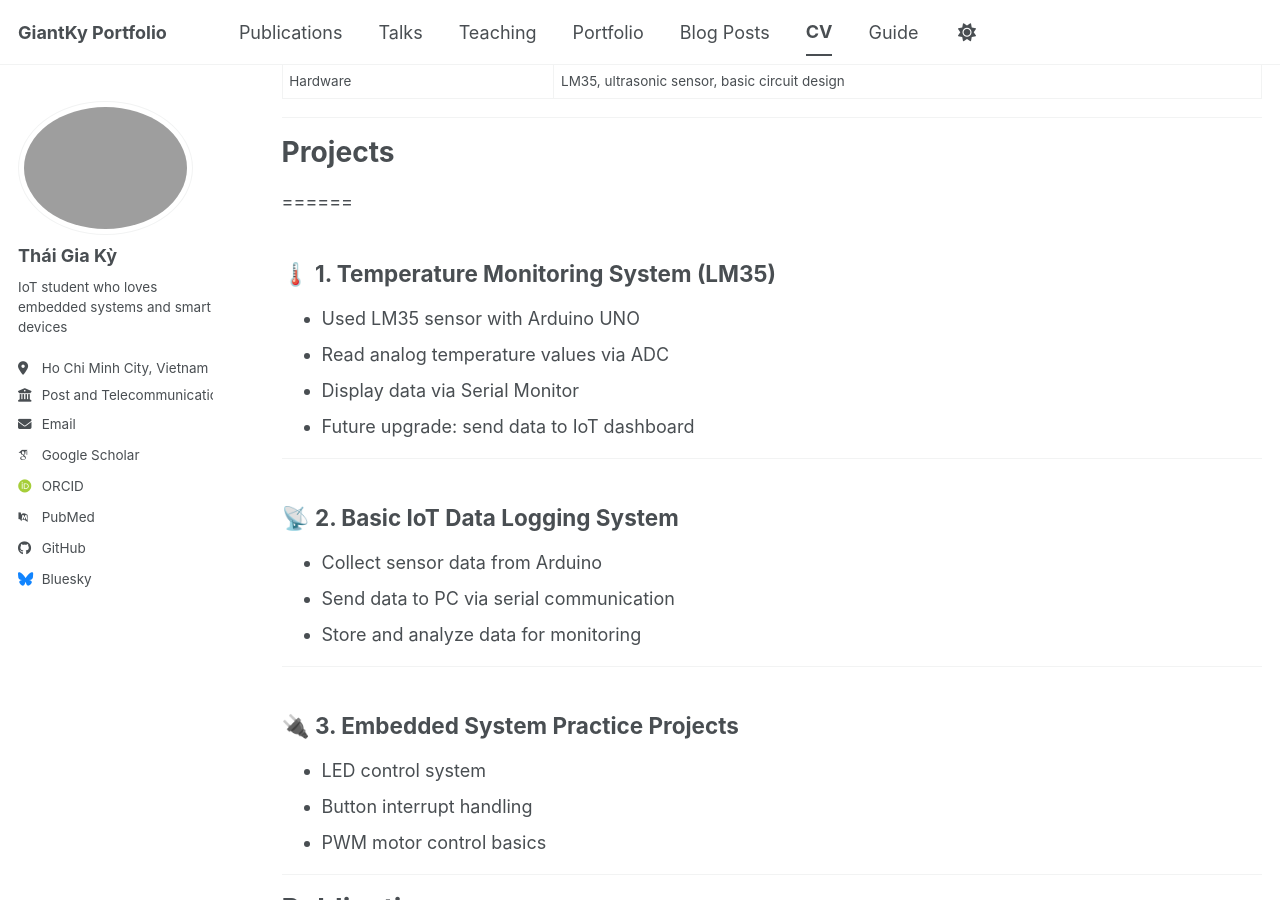
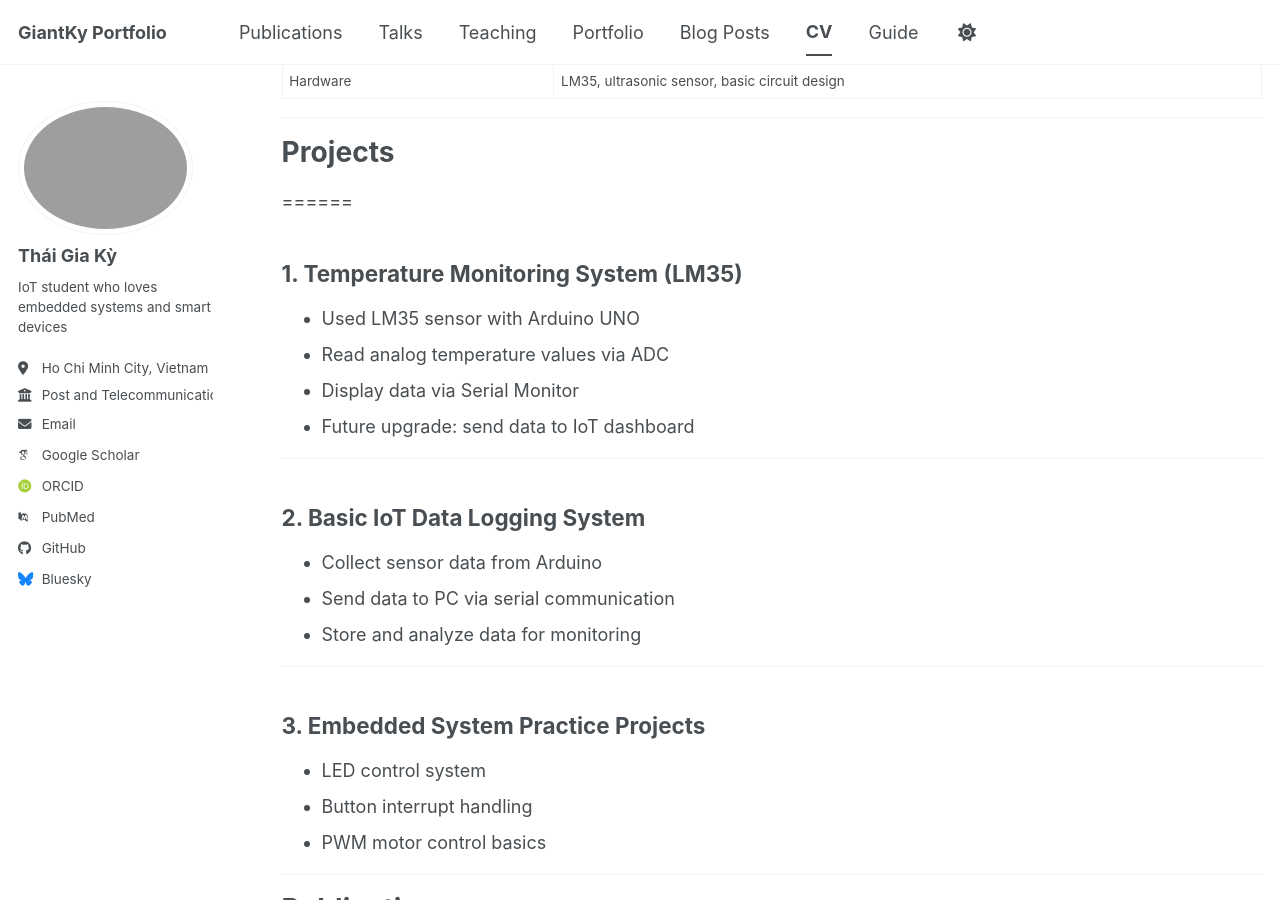
Before and after one commit to GiantKy/GiantKy.github.io, a Jekyll site: the page built from _pages/cv.md, in a window 1280 px wide and 900 px high, scrolled down 603 px. Built offline with Jekyll 4.4.1, drawn with Linux system fonts in a browser that asks for light colours; some web fonts are replaced; a script bundle is joined from its source files by our own code; library files that are not in the unit come from our copies.

```diff
--- a/_pages/cv.md
+++ b/_pages/cv.md
@@ -35,7 +35,7 @@ redirect_from:
 # Projects
 ======
 
-## 🌡️ 1. Temperature Monitoring System (LM35)
+## 1. Temperature Monitoring System (LM35)
 - Used LM35 sensor with Arduino UNO
 - Read analog temperature values via ADC
 - Display data via Serial Monitor
@@ -43,14 +43,14 @@ redirect_from:
 
 ---
 
-## 📡 2. Basic IoT Data Logging System
+## 2. Basic IoT Data Logging System
 - Collect sensor data from Arduino
 - Send data to PC via serial communication
 - Store and analyze data for monitoring
 
 ---
 
-## 🔌 3. Embedded System Practice Projects
+## 3. Embedded System Practice Projects
 - LED control system
 - Button interrupt handling
 - PWM motor control basics
```
